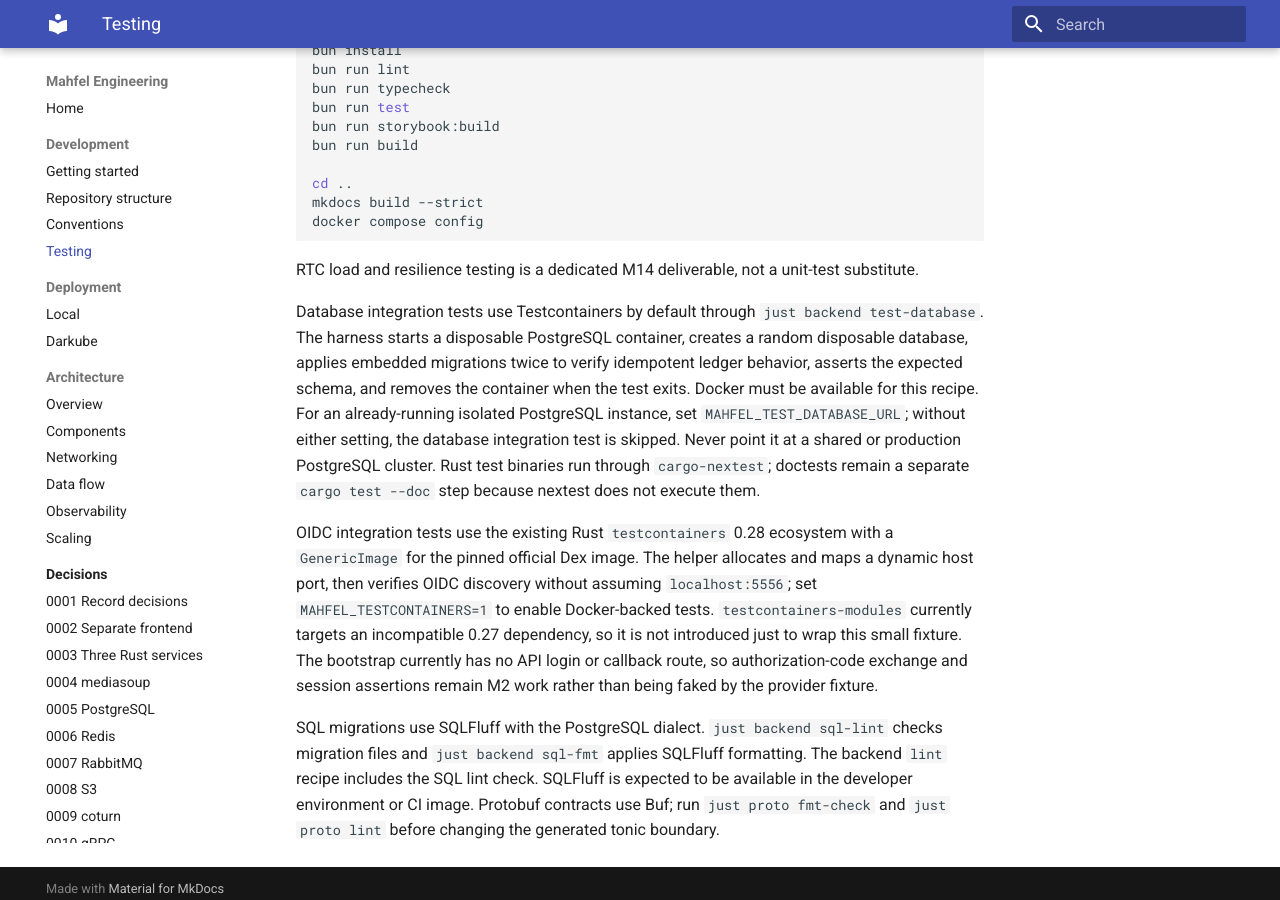
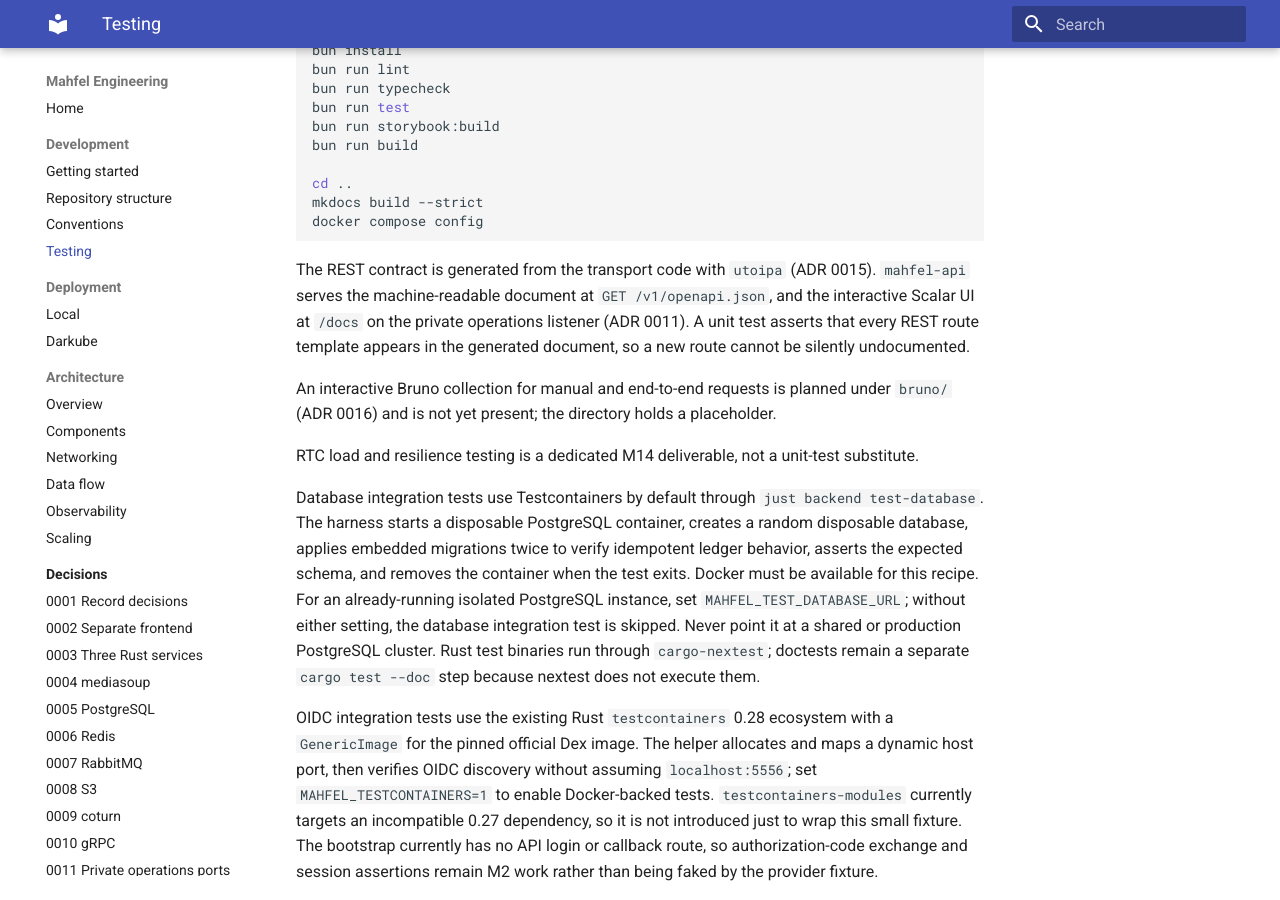
Before and after one commit to mhyrzt/mahfel, an MkDocs documentation site: the page built from docs/development/testing.md, in a window 1280 px wide and 900 px high, scrolled down 724 px. Built offline with MkDocs 1.6.1 and Material for MkDocs 9.7.7, drawn with Linux system fonts in a browser that asks for light colours.

Commit message:
docs: document the API contract and the Bruno placeholder
Add the OpenAPI contract convention to backend/AGENTS.md (utoipa stays in
mahfel-api, public /v1/openapi.json, UI off the public host, route
coverage test), describe the contract endpoints in the testing guide,
list bruno/ in the repository structure, and add the placeholder
directory.

````diff
--- a/docs/development/testing.md
+++ b/docs/development/testing.md
@@ -37,6 +37,14 @@ mkdocs build --strict
 docker compose config
 ```
 
+The REST contract is generated from the transport code with `utoipa` (ADR 0015). `mahfel-api`
+serves the machine-readable document at `GET /v1/openapi.json`, and the interactive Scalar UI at
+`/docs` on the private operations listener (ADR 0011). A unit test asserts that every REST route
+template appears in the generated document, so a new route cannot be silently undocumented.
+
+An interactive Bruno collection for manual and end-to-end requests is planned under `bruno/`
+(ADR 0016) and is not yet present; the directory holds a placeholder.
+
 RTC load and resilience testing is a dedicated M14 deliverable, not a unit-test substitute.
 
 Database integration tests use Testcontainers by default through `just backend test-database`. The harness
````
Also changed, not shown: backend/AGENTS.md (+13 -0 lines), docs/development/repository-structure.md (+1 -0 lines), 1 other file.
